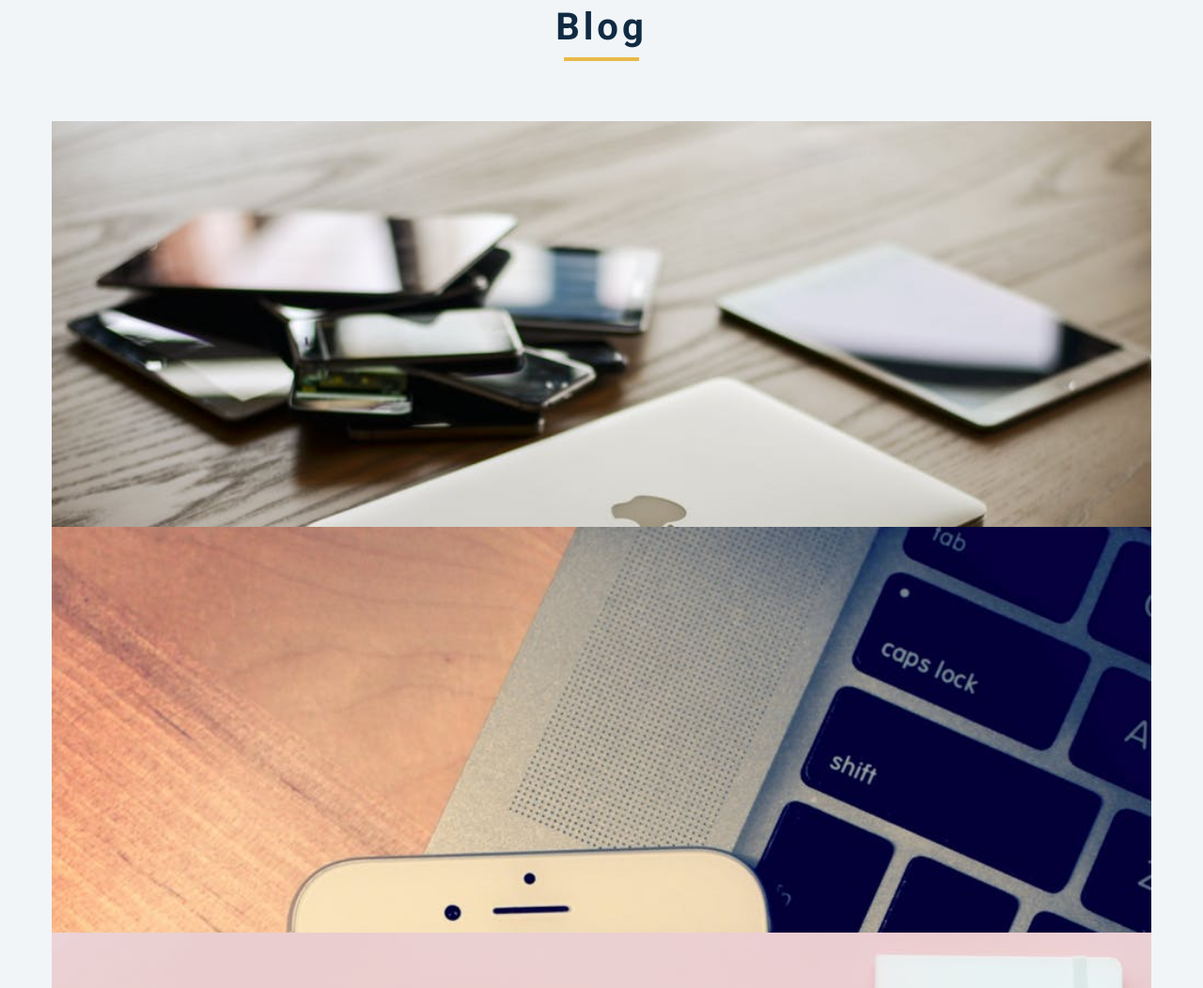
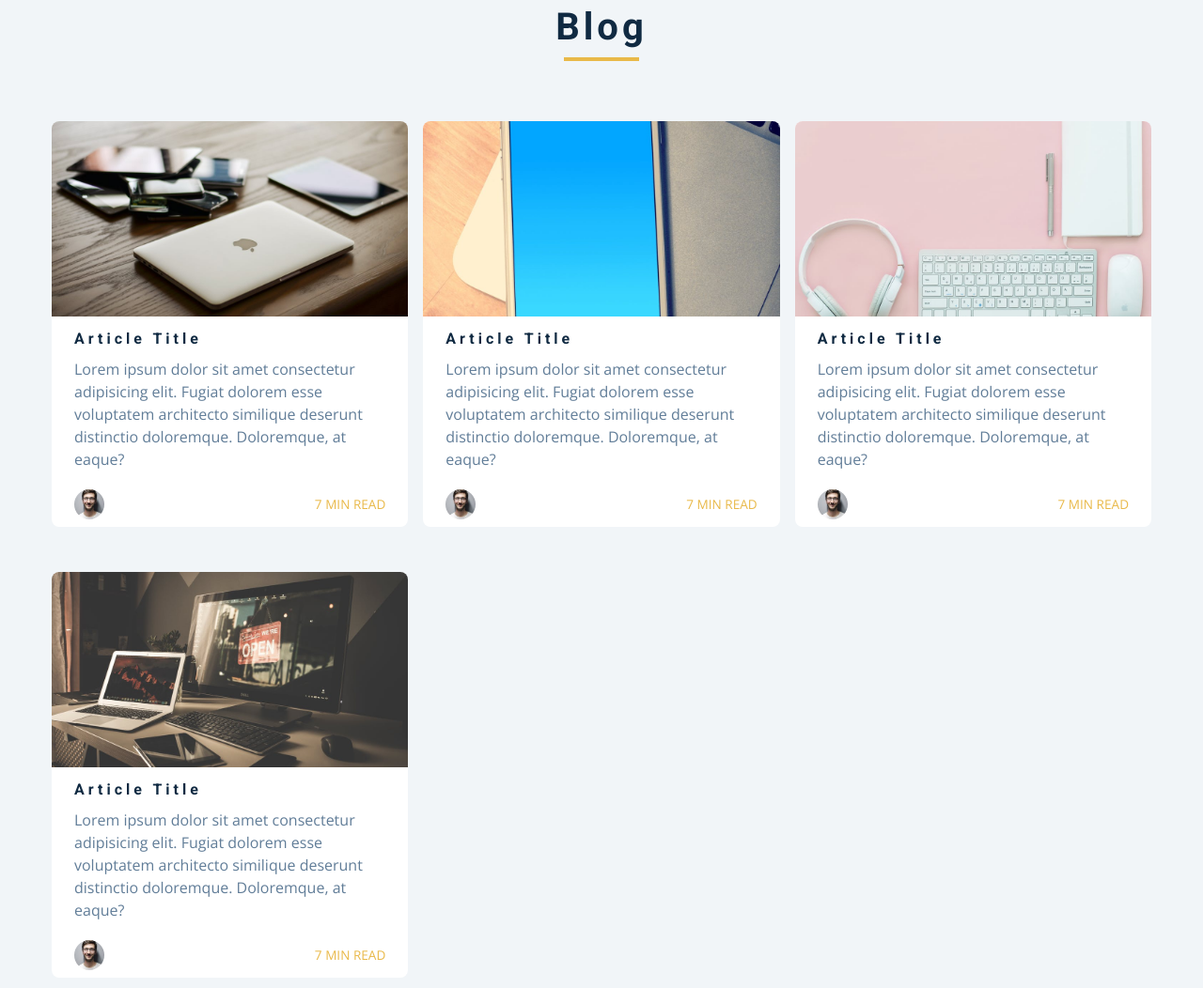
Before and after one commit to artsycoder533/grid-portfolio, a plain HTML site: page index.html in a window 1280 px wide. Shown: the part 5980-7032 px from the top of the page at 94% size. Drawn offline with nearby package versions, Linux system fonts and the light colour scheme.

Commit message:
added img, text and thumnail to blog card and styled blog cards

```diff
--- a/css/styles.css
+++ b/css/styles.css
@@ -914,15 +914,18 @@ Blog
   height: 100%;
   /* so the opposite side of the card is hidden from view */
   backface-visibility: hidden;
+  border-radius: var(--radius);
 }
 
 .card-front {
-  background: red;
+  background: var(--clr-white);
 }
 
 .card-back {
-  background: blue;
+  background: var(--clr-primary-10);
   transform: rotateY(180deg);
+  display: grid;
+  place-items: center;
 }
 
 .card:hover .card-front {
@@ -931,6 +934,45 @@ Blog
 
 .card:hover .card-back {
   transform: rotateY(0);
+}
+
+/* rest of the styles */
+.card-info {
+  padding: 1rem 1.5rem;
+}
+
+.card-front img {
+  height: 13rem;
+  object-fit: cover;
+  border-top-left-radius: var(--radius);
+  border-top-right-radius: var(--radius);
+}
+
+.card-footer img {
+  width: 2rem;
+  height: 2rem;
+  object-fit: cover;
+  border-radius: 50%;
+}
+
+.card-footer {
+  display: grid;
+  grid-template-columns: auto 1fr;
+  align-items: center;
+}
+
+.card-footer p {
+  margin-bottom: 0;
+  text-transform: uppercase;
+  justify-self: end;
+  color: var(--clr-primary-5);
+  font-size: 0.85rem;
+}
+
+.blog-center {
+  display: grid;
+  grid-template-columns: repeat(auto-fill, minmax(330px, 1fr));
+  gap: 3rem 1rem;
 }
 /*
 ===============
```
